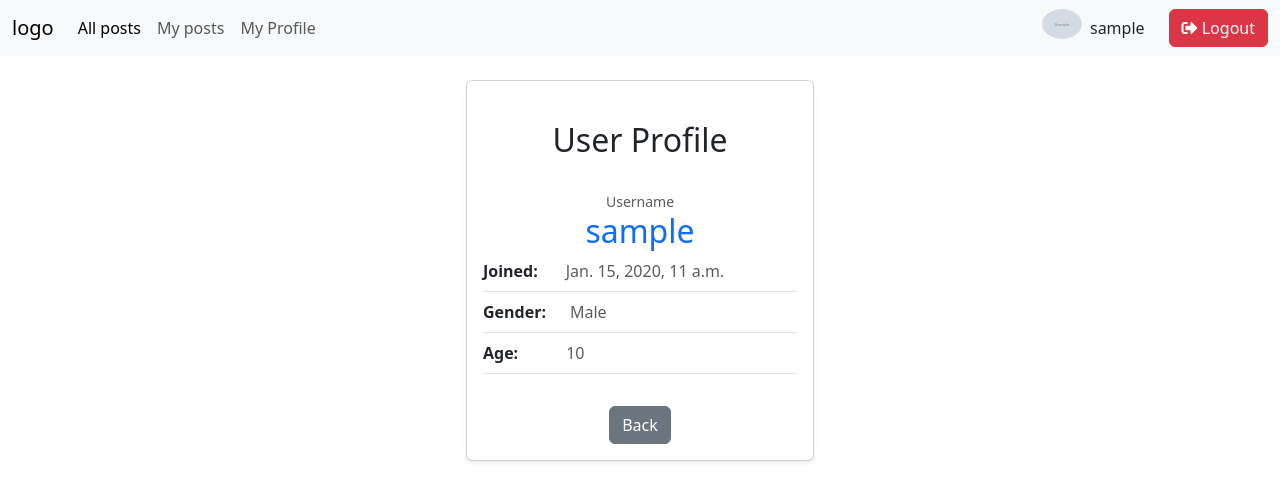
After one commit to ViiGuu/Social-Media-Django-Project, a Django app: a page that uses templates/base.html in a window 1280 px wide. The commit adds this page. Shown: the top 501 px of the page. Run offline with Django 5.2, Linux system fonts and the light colour scheme; a user stored in the database is signed in; tables that the repository leaves empty hold one stand-in row (values such as "Sample post"); grey boxes marked "Sample" are stand-in pictures.

Commit message:
Added View other's profile feature

```diff
--- a/posts_app/templates/posts_app/all_posts.html
+++ b/posts_app/templates/posts_app/all_posts.html
@@ -14,7 +14,9 @@
                     <div class="d-flex gap-2 align-items-center py-2 fs-6 fst-italic">
                         <img style="object-fit: cover;" src="{{ post.author.profile.profile_pic_url }}" width="60" height="60" alt="User" class="rounded-circle mb-2 border">
                        <div class="d-flex flex-column">
-                        <span class="fw-bold text-capitalize">{{ post.author }}</span>
+                        <span class="fw-bold text-capitalize">
+                            <a style="text-decoration: none; color:black" href="{% url 'profile_app:view_others_profile' username=post.author.username%}">{{ post.author }}</a>
+                        </span>
                         <span style="font-size: 12px" class="text-muted">{{ post.date }}</span>
                        </div>
                     </div>
--- /dev/null
+++ b/profile_app/templates/profile_app/view_profile.html
@@ -0,0 +1,54 @@
+{% extends "base.html" %}
+{% block title %}Profile Page{% endblock %}
+{% block content %}
+<div class="container mt-4">
+  <div class="row justify-content-center">
+    <div class="col-md-4">
+      <div class="card shadow-sm">
+        <div class="card-body text-center">
+          <h2 class="py-4">User Profile</h2>
+
+          <p class="text-muted m-0" style="font-size: 14px">Username</p>
+          <h2 class="card-title text-primary mb-0">
+            {{ profile.user.username }}
+          </h2>
+
+          <div class="text-start py-2">
+            <div class="d-flex gap-4 border-bottom pb-2">
+              <strong>Joined:</strong>
+              <span class="text-muted ms-1">
+                {{ profile.user.date_joined }}
+              </span>
+            </div>
+
+            <div class="d-flex gap-4 border-bottom py-2">
+              <strong>Gender:</strong>
+              <span class="text-muted">
+                {% if profile.gender == "M" %}
+                Male
+                {% else %}
+                Female
+                {% endif %}
+              </span>
+            </div>
+
+            <div class="d-flex gap-4 border-bottom py-2">
+              <strong>Age:</strong>
+              <span class="text-muted ms-4">{{ profile.age }}</span>
+            </div>
+          </div>
+
+          <!-- Back Button -->
+          <div class="mt-4">
+            <a href="javascript:window.history.back();" class="btn btn-secondary">
+              Back
+            </a>
+          </div>
+
+        </div>
+      </div>
+    </div>
+  </div>
+</div>
+
+{% endblock %}
--- a/profile_app/urls.py
+++ b/profile_app/urls.py
@@ -5,5 +5,6 @@ app_name = 'profile_app'
 
 urlpatterns = [
     path('',views.profile_view, name='profile'),
-    path('update/',views.update_profile, name='update_profile')
+    path('update/',views.update_profile, name='update_profile'),
+    path('profile/<str:username>',views.view_others_profile, name='view_others_profile')
 ]
--- a/profile_app/views.py
+++ b/profile_app/views.py
@@ -1,14 +1,17 @@
-from django.shortcuts import render,redirect
-from django.contrib.auth.decorators import login_required
+from bs4.diagnose import profile
+from django.shortcuts import render,redirect,get_object_or_404
+from django.contrib.auth.decorators import login_required, permission_required
+from requests import request
 from profile_app.models import Profile
 from profile_app.forms import  ProfileUpdateForm
 from django.contrib import messages
+from django.contrib.auth.models import User
 
 
 def index(request):
     return render (request,'index.html')
 
-#view profile
+#view own profile
 @login_required
 def profile_view(request):
     profile = request.user.profile
@@ -28,3 +31,10 @@ def update_profile(request):
         form = ProfileUpdateForm(instance=profile)
 
     return render(request, 'profile_app/update_profile.html', {'form': form, 'profile':profile})
+
+#view other user's profile
+@login_required
+def view_others_profile(request, username):
+    user = get_object_or_404(User,username=username) # Get the user of the post
+    other_profile = Profile.objects.get(user=user)  # Get the profile of user
+    return render(request, 'profile_app/view_profile.html', {'profile':other_profile})
--- a/social_media_project/settings.py
+++ b/social_media_project/settings.py
@@ -11,9 +11,11 @@ https://docs.djangoproject.com/en/5.1/ref/settings/
 """
 
 from pathlib import Path
+import os
 
 # Build paths inside the project like this: BASE_DIR / 'subdir'.
 BASE_DIR = Path(__file__).resolve().parent.parent
+MEDIA_ROOT = os.path.join(BASE_DIR, 'media')
 
 
 
@@ -136,7 +138,7 @@ STATIC_URL = 'static/'
 MEDIA_URL = 'media/'
 
 STATIC_ROOT = BASE_DIR / 'assets'
-MEDIA_ROOT = BASE_DIR / 'media'
+#MEDIA_ROOT = BASE_DIR / 'media'
 
 STATICFILES_DIRS = [BASE_DIR / 'static']
 
--- a/templates/base.html
+++ b/templates/base.html
@@ -29,7 +29,7 @@
 
            <div class="d-flex align-items-center gap-4">
             <div class="d-flex gap-2 align-items-center">
-                <img src="{{ profile.profile_pic_url }}" width=40 alt="User" class="rounded-circle mb-2" loading="eager">
+                <img src="{{ profile.profile_pic.url }}" width=40 alt="User" class="rounded-circle mb-2" loading="eager">
                 <span>{{ user.username }}</span>
             </div>
 
```
Also changed, not shown: media/profile_images/coffee_image_1_Ru2qxdm.jpg (added), media/profile_images/coffee_image_1_ZK7Sf2K.jpg (added), media/profile_images/coffee_image_1_df7C3kE.jpg (added), media/profile_images/coffee_image_2_KQ6cRbl.jpg (added), media/profile_images/coffee_image_2_Lvzo6G6.jpg (added), media/profile_images/coffee_image_2_hXRirWP.jpg (added), media/profile_images/coffee_image_2_hXRirWP_Zyzs16e.jpg (added), media/profile_images/default_dvdXMbE.jpg (added), media/profile_images/default_nB9soCg.jpg (added), media/profile_images/user_0yvilOK.png (added), media/profile_images/user_or72liB.png (added), media/profile_images/user_uTyu6HP.png (added).
